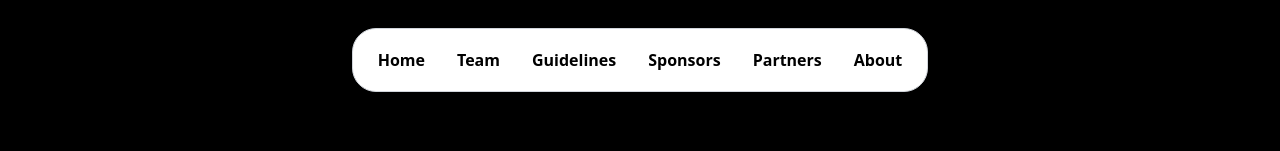
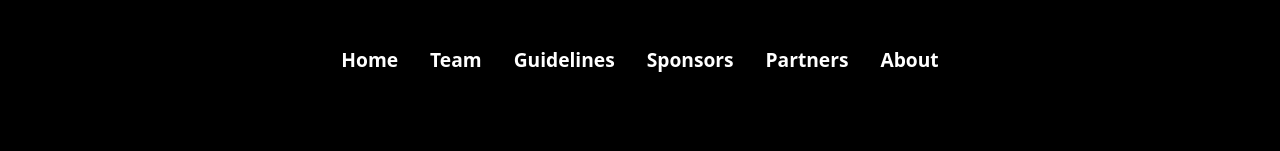
Before and after one commit to archittgupta/vayudoot-2-0, a Next.js app: page /team in a window 1280 px wide. Shown: the top 151 px of the page. Built offline with nearby package versions, Linux system fonts and the light colour scheme.

Commit message:
changed the nav bg and text to white color

```diff
--- a/src/app/about/page.tsx
+++ b/src/app/about/page.tsx
@@ -4,7 +4,7 @@ import Footer from '@/app/components/footer';
 import Navbar from '@/app/components/navbar';
 import DirectorMessage from '@/app/components/message';
 import CountdownTimer from '@/app/components/countdown';
-import Image from 'next/image';
+
 
 const judges = [
     {
@@ -101,7 +101,7 @@ export default function Overview() {
                     <div className="grid grid-cols-1 sm:grid-cols-2 lg:grid-cols-4 gap-8">
                         {judges.map((judge, index) => (
                             <div key={index} className="text-center">
-                                <Image
+                                <img
                                     src={judge.image}
                                     alt={judge.name}
                                     className="w-full h-64 object-cover rounded-lg shadow-lg hover:scale-105 transition-transform duration-300"
--- a/src/app/components/navbar.tsx
+++ b/src/app/components/navbar.tsx
@@ -5,14 +5,14 @@ import Link from "next/link";
 const Navbar = () => {
   return (
     <div className="flex justify-center mt-7">
-  <div className="navbar h-16 flex items-center justify-center w-full max-w-xl bg-white border border-gray-300 rounded-3xl shadow-lg px-6 py-3">
+  <div className="navbar h-16 flex items-center text-[1.2rem] justify-center w-full max-w-2xl rounded-3xl shadow-lg px-6 py-3">
     <ul className="flex flex-wrap justify-center gap-8">
-      <Link href="/" className="text-black font-bold transition-all duration-300 hover:text-blue-500">Home</Link>
-      <Link href="/team" className="text-black font-bold transition-all duration-300 hover:text-blue-500">Team</Link>
-      <Link href="/guidelines" className="text-black font-bold transition-all duration-300 hover:text-blue-500">Guidelines</Link>
-      <Link href="/sponsors" className="text-black font-bold transition-all duration-300 hover:text-blue-500">Sponsors</Link>
-      <Link href="/partners" className="text-black font-bold transition-all duration-300 hover:text-blue-500">Partners</Link>
-      <Link href="/about" className="text-black font-bold transition-all duration-300 hover:text-blue-500">About</Link>
+      <Link href="/" className="text-white font-bold transition-all duration-300 hover:text-blue-500">Home</Link>
+      <Link href="/team" className="text-white font-bold transition-all duration-300 hover:text-blue-500">Team</Link>
+      <Link href="/guidelines" className="text-white font-bold transition-all duration-300 hover:text-blue-500">Guidelines</Link>
+      <Link href="/sponsors" className="text-white font-bold transition-all duration-300 hover:text-blue-500">Sponsors</Link>
+      <Link href="/partners" className="text-white font-bold transition-all duration-300 hover:text-blue-500">Partners</Link>
+      <Link href="/about" className="text-white font-bold transition-all duration-300 hover:text-blue-500">About</Link>
     </ul>
   </div>
 </div>
--- a/tsconfig.json
+++ b/tsconfig.json
@@ -20,7 +20,7 @@
       }
     ],
     "paths": {
-      "@/*": ["src/*"]
+      "@/*": ["./src/*"]
     }
   },
   "include": ["next-env.d.ts", "**/*.ts", "**/*.tsx", ".next/types/**/*.ts"],
```
